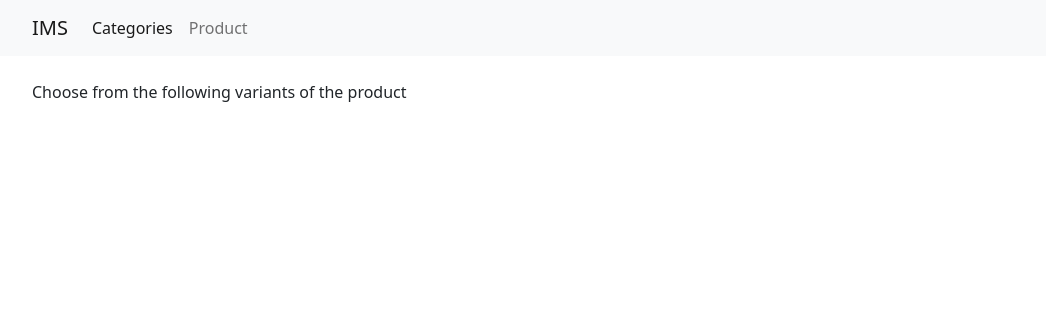
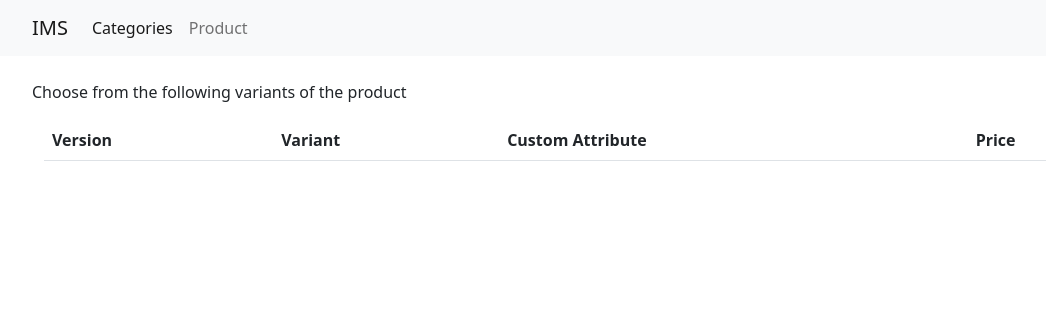
Before and after one commit to sa-y-an/ims2, a Django app: page /inventories/1 in a window 1280 px wide. Shown: the top 316 px of the page, without its empty margins (50-1096 px from the left). Run offline with Django 4.2, Linux system fonts and the light colour scheme; tables that the repository leaves empty hold one stand-in row (values such as "Sample post"); lists and menus that the app fills with data are empty.

Commit message:
inventories

```diff
--- a/templates/frontend/inventories.html
+++ b/templates/frontend/inventories.html
@@ -6,16 +6,39 @@
     Choose from the following variants of the product {{product}}
 </p>
 
-{% for product in data %}
+<div class="container">
 
-    <div class="container">
-        {{ product.variant }}
-        {{ product.customAttribute }}
-        {{ product.version }}
-        {{ product.price }}
-    </div>
+    <table class="table table-striped">
+        <thead>
+        <tr>
+            <th scope="col">Version </th>
+            <th scope="col">Variant</th>
+            <th scope="col">Custom Attribute</th>
+            <th scope="col">Price </th>
+        </tr>
+        </thead>
+        <tbody>
+
+            {% for product in data %}
 
 
-{% endfor %}
+        <tr>
+            <td>
+                <a href="{{ product.version }}">
+                {{ product.version }} </a>
+            </td>
+            <td> {{ product.get_variant_display }} </td>
+            <td> {{ product.customAttribute }} </td>
+            <td> $ {{ product.price }}  </td>
+        </tr>
+
+            {% endfor %}
+
+        </tbody>
+    </table>
+
+</div>
+
+
 
 {% endblock %}
```
